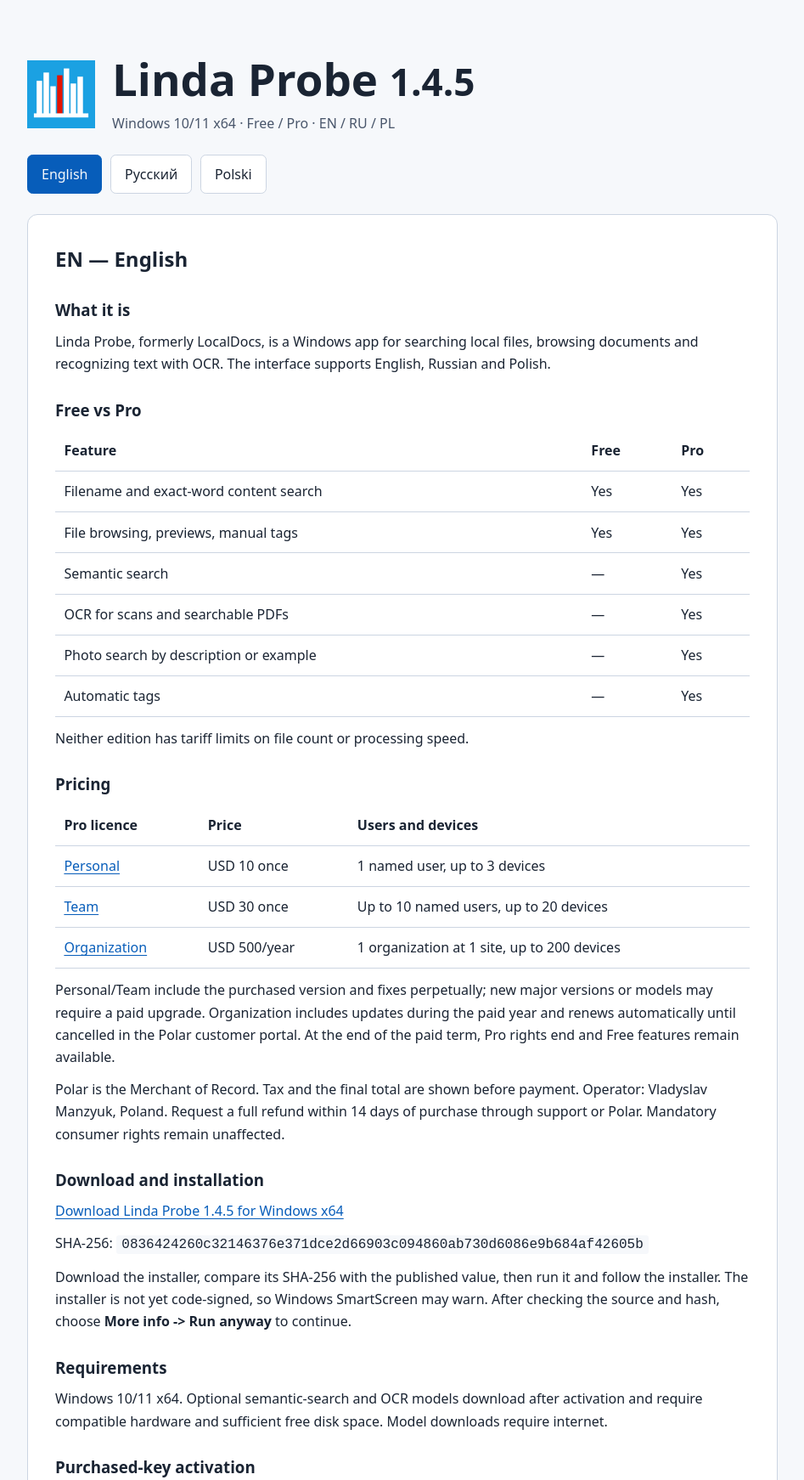
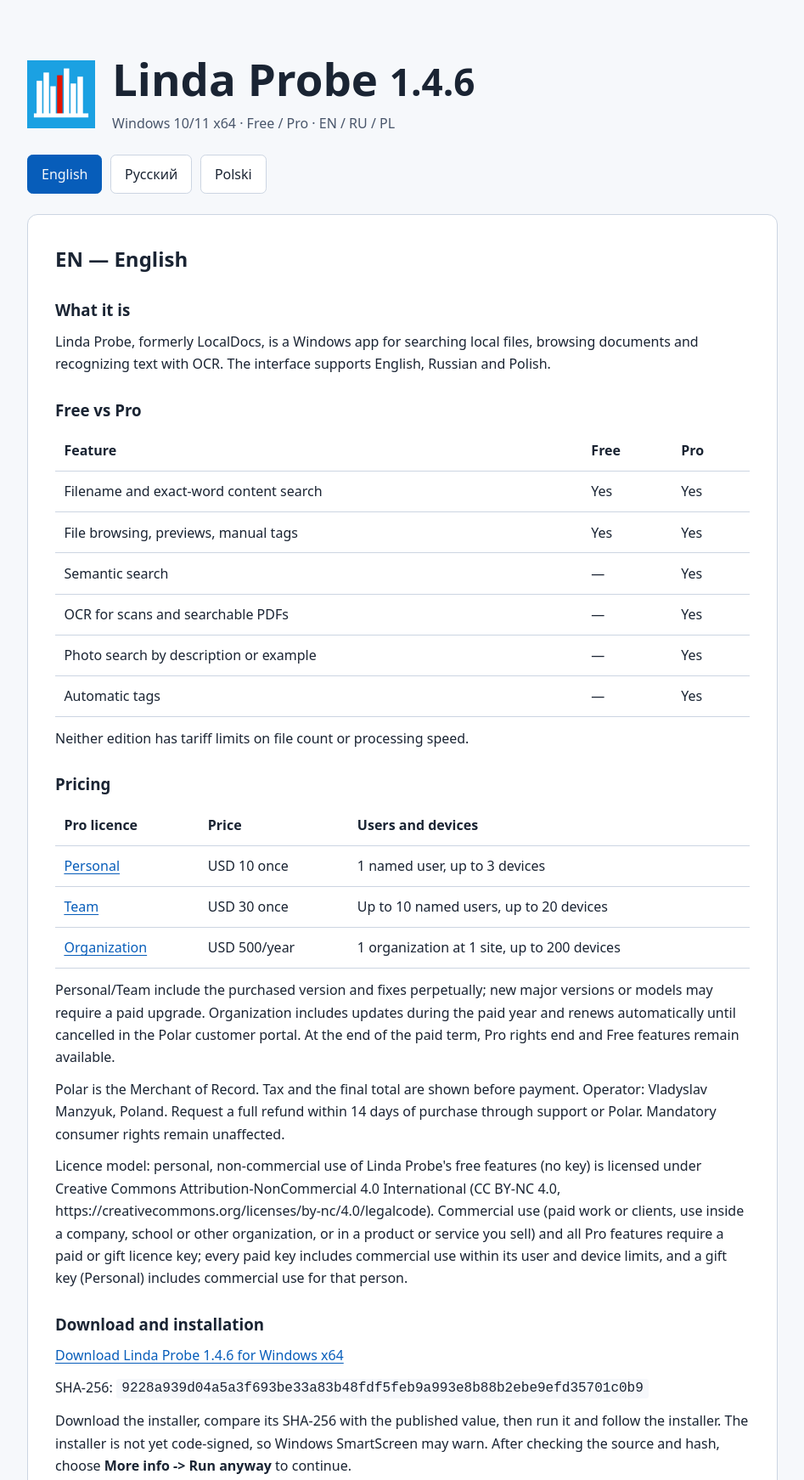
Before and after one commit to Lendarixon/Linda-Probe, a plain HTML site: page docs/index.html in a window 1280 px wide. Shown: the top 1742 px of the page at 85% size, without its empty margins (166-1113 px from the left). Drawn offline with Linux system fonts and the light colour scheme.

Commit message:
Linda Probe 1.4.6: CC BY-NC 4.0 licence model, LICENSE, pages

```diff
--- a/docs/index.html
+++ b/docs/index.html
@@ -3,8 +3,8 @@
 <head>
 <meta charset="utf-8">
 <meta name="viewport" content="width=device-width, initial-scale=1">
-<meta name="description" content="Linda Probe 1.4.5: local Windows file search and OCR. Free and Pro editions. English, Russian and Polish.">
-<title>Linda Probe 1.4.5 — Windows file search &amp; OCR</title>
+<meta name="description" content="Linda Probe 1.4.6: local Windows file search and OCR. Free and Pro editions. English, Russian and Polish.">
+<title>Linda Probe 1.4.6 — Windows file search &amp; OCR</title>
 <style>
 :root{color-scheme:light dark;--bg:#f6f8fb;--panel:#fff;--text:#1a2433;--muted:#49566b;--accent:#075dba;--line:#ccd5e2}
 @media(prefers-color-scheme:dark){:root{--bg:#101720;--panel:#182230;--text:#eef3fa;--muted:#bcc9da;--accent:#8bc4ff;--line:#45546a}}
@@ -13,7 +13,7 @@
 </head>
 <body>
 <main>
-<header><img src="logo.png" alt="Linda Probe logo" width="80" height="80"><div><h1>Linda Probe <small>1.4.5</small></h1><p>Windows 10/11 x64 · Free / Pro · EN / RU / PL</p></div></header>
+<header><img src="logo.png" alt="Linda Probe logo" width="80" height="80"><div><h1>Linda Probe <small>1.4.6</small></h1><p>Windows 10/11 x64 · Free / Pro · EN / RU / PL</p></div></header>
 <nav aria-label="Language / Язык / Język">
 <button type="button" data-lang="en" lang="en" aria-controls="en" aria-pressed="true">English</button>
 <button type="button" data-lang="ru" lang="ru" aria-controls="ru" aria-pressed="false">Русский</button>
@@ -85,9 +85,10 @@
 </tbody></table></div>
 <p>Personal/Team include the purchased version and fixes perpetually; new major versions or models may require a paid upgrade. Organization includes updates during the paid year and renews automatically until cancelled in the Polar customer portal. At the end of the paid term, Pro rights end and Free features remain available.</p>
 <p>Polar is the Merchant of Record. Tax and the final total are shown before payment. Operator: Vladyslav Manzyuk, Poland. Request a full refund within 14 days of purchase through support or Polar. Mandatory consumer rights remain unaffected.</p>
+<p>Licence model: personal, non-commercial use of Linda Probe's free features (no key) is licensed under Creative Commons Attribution-NonCommercial 4.0 International (CC BY-NC 4.0, https://creativecommons.org/licenses/by-nc/4.0/legalcode). Commercial use (paid work or clients, use inside a company, school or other organization, or in a product or service you sell) and all Pro features require a paid or gift licence key; every paid key includes commercial use within its user and device limits, and a gift key (Personal) includes commercial use for that person.</p>
 <h3>Download and installation</h3>
-<p><a href="https://github.com/Lendarixon/Linda-Probe/releases/download/v1.4.5/LindaProbe-Setup-1.4.5.exe">Download Linda Probe 1.4.5 for Windows x64</a></p>
-<p>SHA-256: <code>0836424260c32146376e371dce2d66903c094860ab730d6086e9b684af42605b</code></p>
+<p><a href="https://github.com/Lendarixon/Linda-Probe/releases/download/v1.4.6/LindaProbe-Setup-1.4.6.exe">Download Linda Probe 1.4.6 for Windows x64</a></p>
+<p>SHA-256: <code>9228a939d04a5a3f693be33a83b48fdf5feb9a993e8b88b2ebe9efd35701c0b9</code></p>
 <p>Download the installer, compare its SHA-256 with the published value, then run it and follow the installer. The installer is not yet code-signed, so Windows SmartScreen may warn. After checking the source and hash, choose <strong>More info -&gt; Run anyway</strong> to continue.</p>
 <h3>Requirements</h3>
 <p>Windows 10/11 x64. Optional semantic-search and OCR models download after activation and require compatible hardware and sufficient free disk space. Model downloads require internet.</p>
@@ -169,9 +170,10 @@
 </tbody></table></div>
 <p>Personal/Team: купленная версия и исправления бессрочно; новые основные версии или модели могут требовать платного обновления. Organization включает обновления в оплаченный год и автоматически продлевается до отмены в клиентском портале Polar. После окончания оплаченного срока права Pro прекращаются, функции Free остаются доступны.</p>
 <p>Polar — Merchant of Record. Налог и окончательная сумма видны до оплаты. Оператор: Vladyslav Manzyuk, Польша. Полный возврат можно запросить в течение 14 дней с даты покупки через поддержку или Polar. Обязательные права потребителя сохраняются.</p>
+<p>Модель лицензии: личное некоммерческое использование бесплатных функций Linda Probe (без ключа) лицензируется по Creative Commons Attribution-NonCommercial 4.0 International (CC BY-NC 4.0, https://creativecommons.org/licenses/by-nc/4.0/legalcode). Коммерческое использование (платная работа или клиенты, работа внутри компании, школы или иной организации, продукт или услуга для продажи) и все функции Pro требуют платного или подарочного ключа; любой платный ключ включает коммерческое использование в пределах лимитов пользователей и устройств, подарочный ключ (Personal) — для этого человека.</p>
 <h3>Скачать и установить</h3>
-<p><a href="https://github.com/Lendarixon/Linda-Probe/releases/download/v1.4.5/LindaProbe-Setup-1.4.5.exe">Скачать Linda Probe 1.4.5 для Windows x64</a></p>
-<p>SHA-256: <code>0836424260c32146376e371dce2d66903c094860ab730d6086e9b684af42605b</code></p>
+<p><a href="https://github.com/Lendarixon/Linda-Probe/releases/download/v1.4.6/LindaProbe-Setup-1.4.6.exe">Скачать Linda Probe 1.4.6 для Windows x64</a></p>
+<p>SHA-256: <code>9228a939d04a5a3f693be33a83b48fdf5feb9a993e8b88b2ebe9efd35701c0b9</code></p>
 <p>Скачайте установщик, сравните его SHA-256 с опубликованным значением, запустите и следуйте инструкциям. Установщик пока не имеет подписи кода, поэтому Windows SmartScreen может показать предупреждение. После проверки источника и хеша выберите <strong>More info -&gt; Run anyway</strong> (&#171;Подробнее -&gt; Выполнить в любом случае&#187;).</p>
 <h3>Требования</h3>
 <p>Windows 10/11 x64. Необязательные модели смыслового поиска и OCR скачиваются после активации; нужны совместимое оборудование и свободное место на диске. Для скачивания моделей нужен интернет.</p>
@@ -253,9 +255,10 @@
 </tbody></table></div>
 <p>Personal/Team obejmują zakupioną wersję i jej poprawki bezterminowo; nowe gł&#243;wne wersje lub modele mogą wymagać płatnego uaktualnienia. Organization obejmuje aktualizacje w opłaconym roku i odnawia się automatycznie do anulowania w portalu klienta Polar. Po zakończeniu opłaconego okresu uprawnienia Pro wygasają; funkcje Free pozostają dostępne.</p>
 <p>Polar jest Merchant of Record. Podatek i ostateczna kwota są widoczne przed płatnością. Operator: Vladyslav Manzyuk, Polska. O pełny zwrot można wystąpić w ciągu 14 dni od zakupu przez pomoc techniczną lub Polar. Obowiązkowe prawa konsumenta pozostają w mocy.</p>
+<p>Model licencji: osobiste, niekomercyjne korzystanie z darmowych funkcji Linda Probe (bez klucza) jest licencjonowane na zasadach Creative Commons Attribution-NonCommercial 4.0 International (CC BY-NC 4.0, https://creativecommons.org/licenses/by-nc/4.0/legalcode). Użycie komercyjne (płatna praca lub klienci, użycie w firmie, szkole lub innej organizacji, produkt lub usługa na sprzedaż) oraz wszystkie funkcje Pro wymagają płatnego lub prezentowego klucza; każdy płatny klucz obejmuje użycie komercyjne w granicach limitów użytkowników i urządzeń, klucz prezentowy (Personal) — dla tej osoby.</p>
 <h3>Pobieranie i instalacja</h3>
-<p><a href="https://github.com/Lendarixon/Linda-Probe/releases/download/v1.4.5/LindaProbe-Setup-1.4.5.exe">Pobierz Linda Probe 1.4.5 dla Windows x64</a></p>
-<p>SHA-256: <code>0836424260c32146376e371dce2d66903c094860ab730d6086e9b684af42605b</code></p>
+<p><a href="https://github.com/Lendarixon/Linda-Probe/releases/download/v1.4.6/LindaProbe-Setup-1.4.6.exe">Pobierz Linda Probe 1.4.6 dla Windows x64</a></p>
+<p>SHA-256: <code>9228a939d04a5a3f693be33a83b48fdf5feb9a993e8b88b2ebe9efd35701c0b9</code></p>
 <p>Pobierz instalator, por&#243;wnaj jego SHA-256 z opublikowaną wartością, uruchom go i wykonaj instrukcje. Instalator nie ma jeszcze podpisu kodu, więc Windows SmartScreen może wyświetlić ostrzeżenie. Po sprawdzeniu źr&#243;dła i skr&#243;tu wybierz <strong>More info -&gt; Run anyway</strong> („Więcej informacji -&gt; Uruchom mimo to”).</p>
 <h3>Wymagania</h3>
 <p>Windows 10/11 x64. Opcjonalne modele wyszukiwania semantycznego i OCR są pobierane po aktywacji; wymagają zgodnego sprzętu i wolnego miejsca na dysku. Pobieranie modeli wymaga internetu.</p>
```
Also changed, not shown: legal/EULA.txt, 6 other files.
